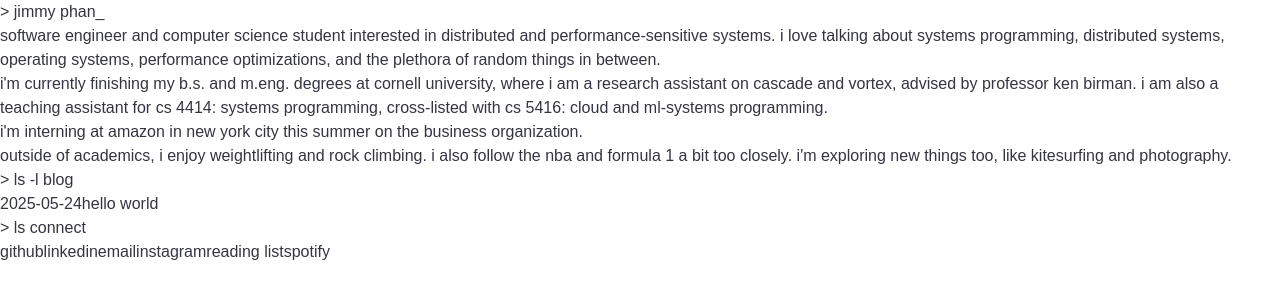
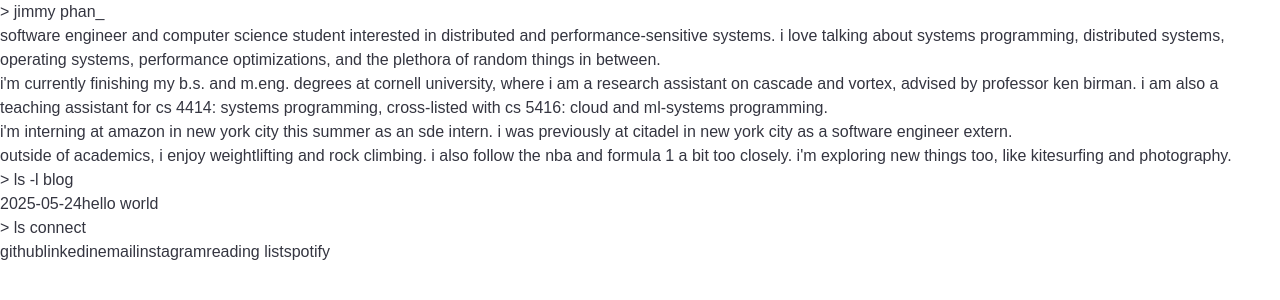
Before and after one commit to jmyphn/personal-website, a Next.js app: page / in a window 1280 px wide. Shown: the top 300 px of the page. Built offline with nearby package versions, Linux system fonts and the light colour scheme.

Commit message:
update about me

```diff
--- a/src/app/page.tsx
+++ b/src/app/page.tsx
@@ -57,7 +57,7 @@ const HomePage = () => {
       </p>
 
       <p className="text-md">
-        i&apos;m interning at amazon in new york city this summer on the business organization.
+        i&apos;m interning at amazon in new york city this summer as an sde intern. i was previously at citadel in new york city as a software engineer extern.
       </p>
       <p className="text-md">
         outside of academics, i enjoy weightlifting and rock climbing.
```
